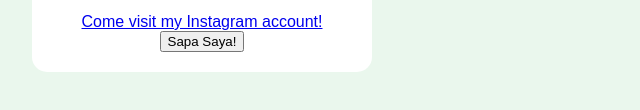
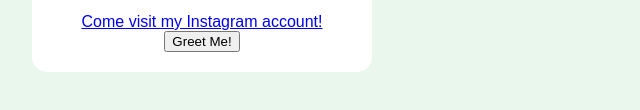
Before and after one commit to EllCalsyta/PELATIHAN-TIK, a plain HTML site: page index.html in a window 1280 px wide. Shown: the part 984-1094 px from the top of the page, 438-1078 px from the left. Drawn offline with Linux system fonts and the light colour scheme; a script that the page names is missing.

Commit message:
Update index.html

```diff
--- a/index.html
+++ b/index.html
@@ -10,7 +10,7 @@
         <h1>Aurel Calysta Timothy</h1>
         <p>Siswa SMK yang sangat antusias dengan seni dan desain. Selamat datang di website pertama saya!</p>
         <a href="https://www.instagram.com/xell.xndrr_">Come visit my Instagram account!</a>
-        <button id="sapaButton">Sapa Saya!</button>
+        <button id="sapaButton">Greet Me!</button>
     </div>
 <script src="script.js"></script>
 </body>
```
